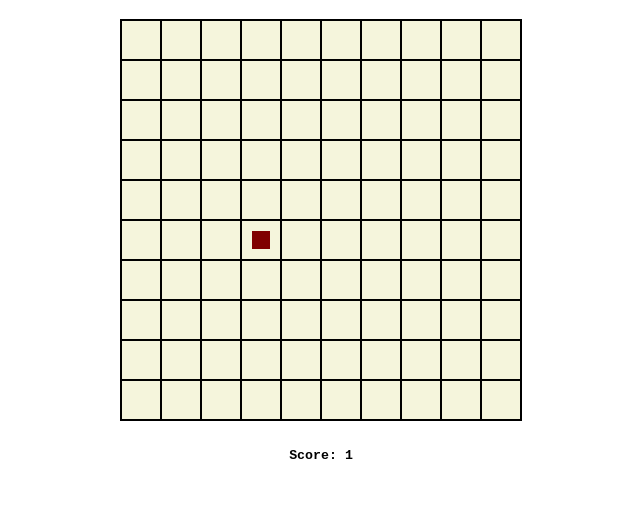
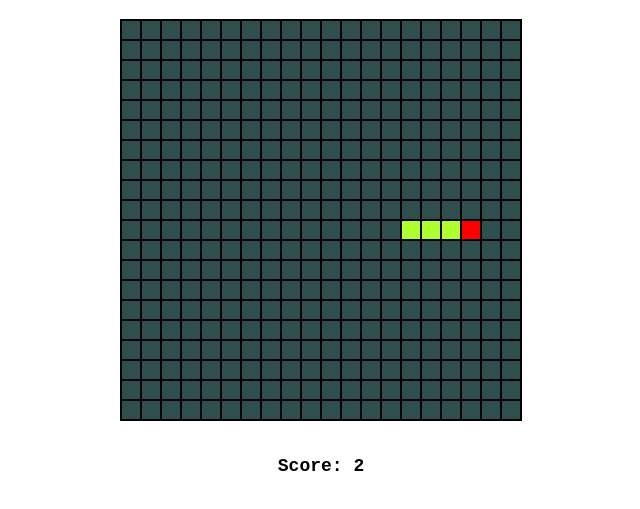
Before and after one commit to Demi-Brass99/JavascriptPractice0, a plain HTML site: page index.html in a window 1280 px wide. Shown: the part 61-570 px from the top of the page, without its empty margins (319-959 px from the left). Drawn offline with Linux system fonts and the light colour scheme.

Commit message:
Added Snake Body, Changed Food Drawing Order, Added Bot to Play Game Automatically

```diff
--- a/script.js
+++ b/script.js
@@ -4,7 +4,7 @@ var CONTEXT;
 var SCOREBOARD;
 var Score = 0;
 
-var BlockSize = 40;
+var BlockSize = 20;
 var BlockBorder = 2;
 
 var WindowWidth = 400 + BlockBorder;
@@ -12,7 +12,7 @@ var WindowHeight = 400 + BlockBorder;
 
 var Food;
 var SnakeHead;
-var SnakeBody;
+var SnakeBody = [];
 
 
 
@@ -70,6 +70,25 @@ function PlayerMove(e) {
     }
 }
 
+function AutoSnakeMove() {
+    if (Food.Y < SnakeHead.Y) {
+        SnakeHead.XV = 0;
+        SnakeHead.YV = -1;
+    }
+    if (Food.Y > SnakeHead.Y) {
+        SnakeHead.XV = 0;
+        SnakeHead.YV = 1;
+    }
+    if (Food.X < SnakeHead.X) {
+        SnakeHead.XV = -1;
+        SnakeHead.YV = 0;
+    }
+    if (Food.X > SnakeHead.X) {
+        SnakeHead.XV = 1;
+        SnakeHead.YV = 0;
+    }
+}
+
 
 function updateGameSpace(){
 
@@ -78,14 +97,20 @@ function updateGameSpace(){
 
     for (var i = 0; i < WindowWidth; i+=BlockSize) {
         for (var j = 0; j < WindowHeight; j+=BlockSize) {
-            CONTEXT.fillStyle = "beige";
+            CONTEXT.fillStyle = "darkslategrey";
             CONTEXT.fillRect(i+BlockBorder,j+BlockBorder,BlockSize-BlockBorder,BlockSize-BlockBorder);
         }
     }
 
-    CONTEXT.fillStyle = "maroon";
-    CONTEXT.fillRect(Food.X+BlockBorder*6,Food.Y+BlockBorder*6,BlockSize/2-BlockBorder,BlockSize/2-BlockBorder);
-
+    for (var i = SnakeBody.length - 1; i > 0; i--) {
+        SnakeBody[i].X = SnakeBody[i-1].X;
+        SnakeBody[i].Y = SnakeBody[i-1].Y;
+    }
+    if(SnakeBody.length) {
+        SnakeBody[0].X = SnakeHead.X;
+        SnakeBody[0].Y = SnakeHead.Y;
+    }
+    AutoSnakeMove();
     SnakeHead.X += SnakeHead.XV * BlockSize;
     SnakeHead.Y += SnakeHead.YV * BlockSize;
 
@@ -93,9 +118,18 @@ function updateGameSpace(){
         Score += 1;
         updateScore();
         setFoodLocation();
+        SnakeBody.push({X: SnakeHead.X, Y: SnakeHead.Y});
     }
 
-    CONTEXT.fillStyle = "green";
+    CONTEXT.fillStyle = "greenyellow";
     CONTEXT.fillRect(SnakeHead.X+BlockBorder,SnakeHead.Y+BlockBorder,BlockSize-BlockBorder,BlockSize-BlockBorder);
 
+    for (var i = 0; i < SnakeBody.length; i++) {
+        CONTEXT.fillStyle = "greenyellow";
+        CONTEXT.fillRect(SnakeBody[i].X+BlockBorder,SnakeBody[i].Y+BlockBorder,BlockSize-BlockBorder,BlockSize-BlockBorder);
+    }
+
+    CONTEXT.fillStyle = "red";
+    CONTEXT.fillRect(Food.X+BlockBorder,Food.Y+BlockBorder,BlockSize-BlockBorder,BlockSize-BlockBorder);
+
 }
--- a/style.css
+++ b/style.css
@@ -5,3 +5,7 @@ body {
 #GameSpace {
     background-color: black;
 }
+#ScoreBoard {
+    font-size: large;
+    font-weight: bold;
+}
```
